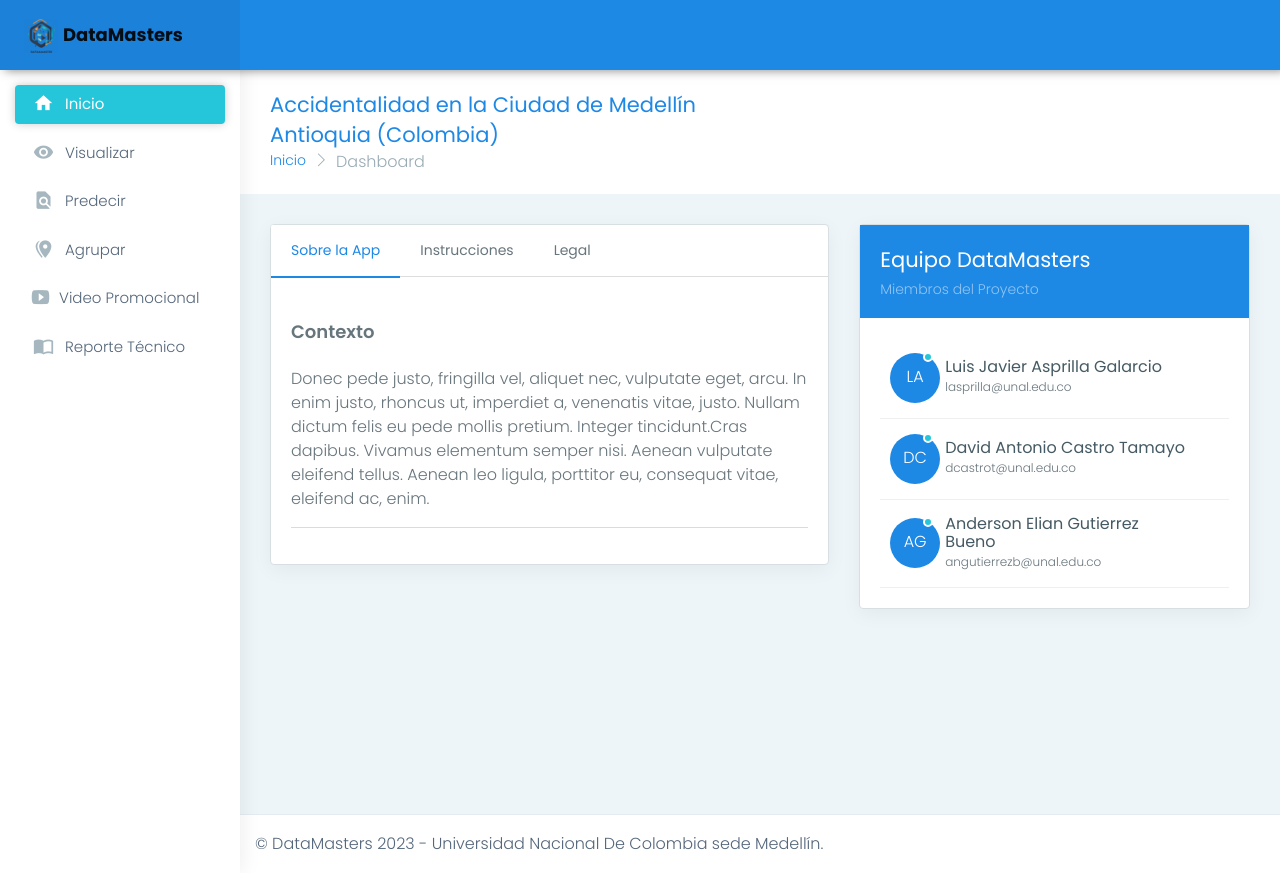
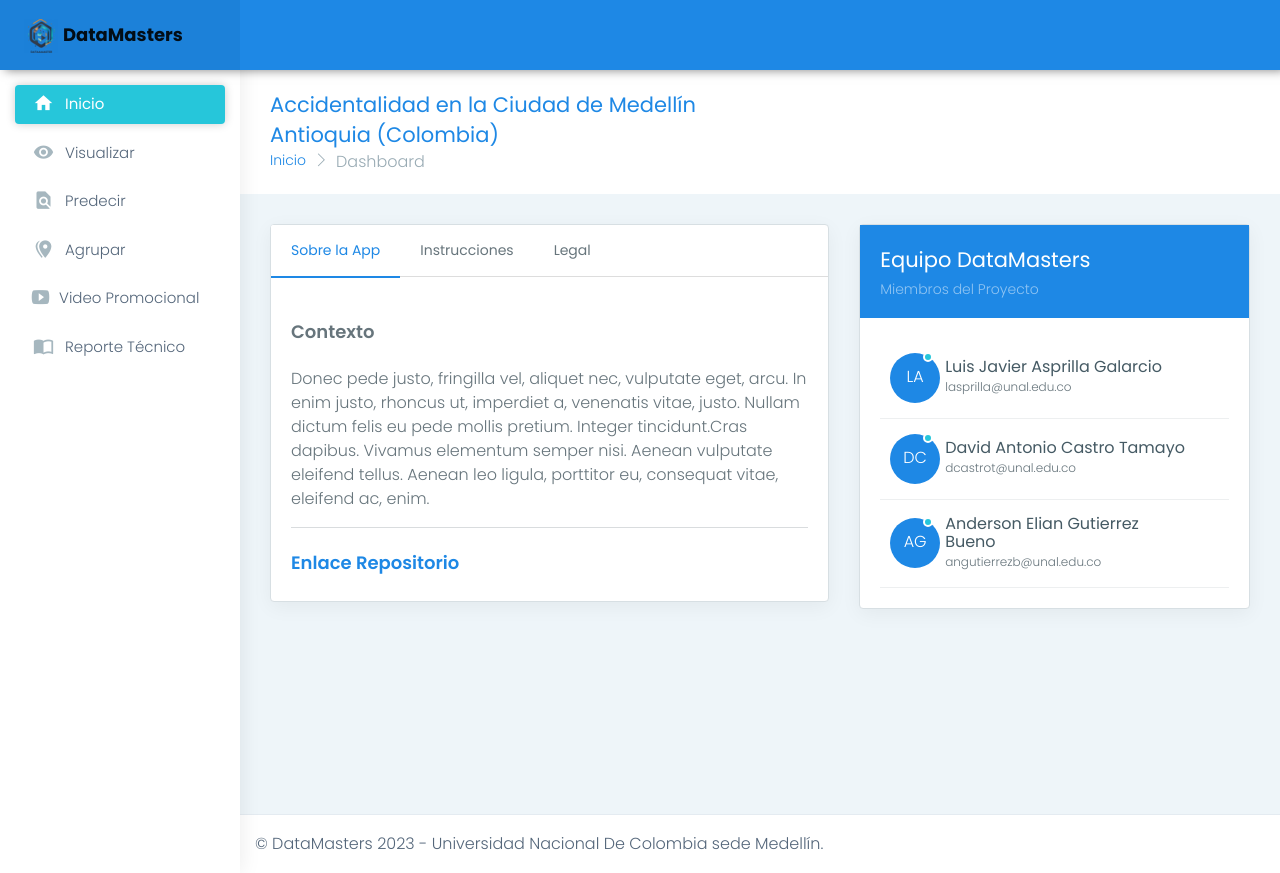
Before and after one commit to DataMastersUN/FA_T2, a Flask app: page / in a window 1280 px wide. Run offline with Flask 3, Linux system fonts and the light colour scheme; some libraries are stand-ins or nearby versions.

Commit message:
feat: repository link

```diff
--- a/templates/home/index.html
+++ b/templates/home/index.html
@@ -67,6 +67,7 @@
                                     elementum semper nisi. Aenean vulputate eleifend tellus. Aenean leo ligula,
                                     porttitor eu, consequat vitae, eleifend ac, enim.</p>
                                 <hr>
+                                <h4 class="font-medium mt-4"><a class="mt-2" href="https://github.com/DataMastersUN/FA_T2">Enlace Repositorio</a></h4>
                             </div>
                         </div>
                         <div class="tab-pane" id="instructions" role="tabpanel">
```
